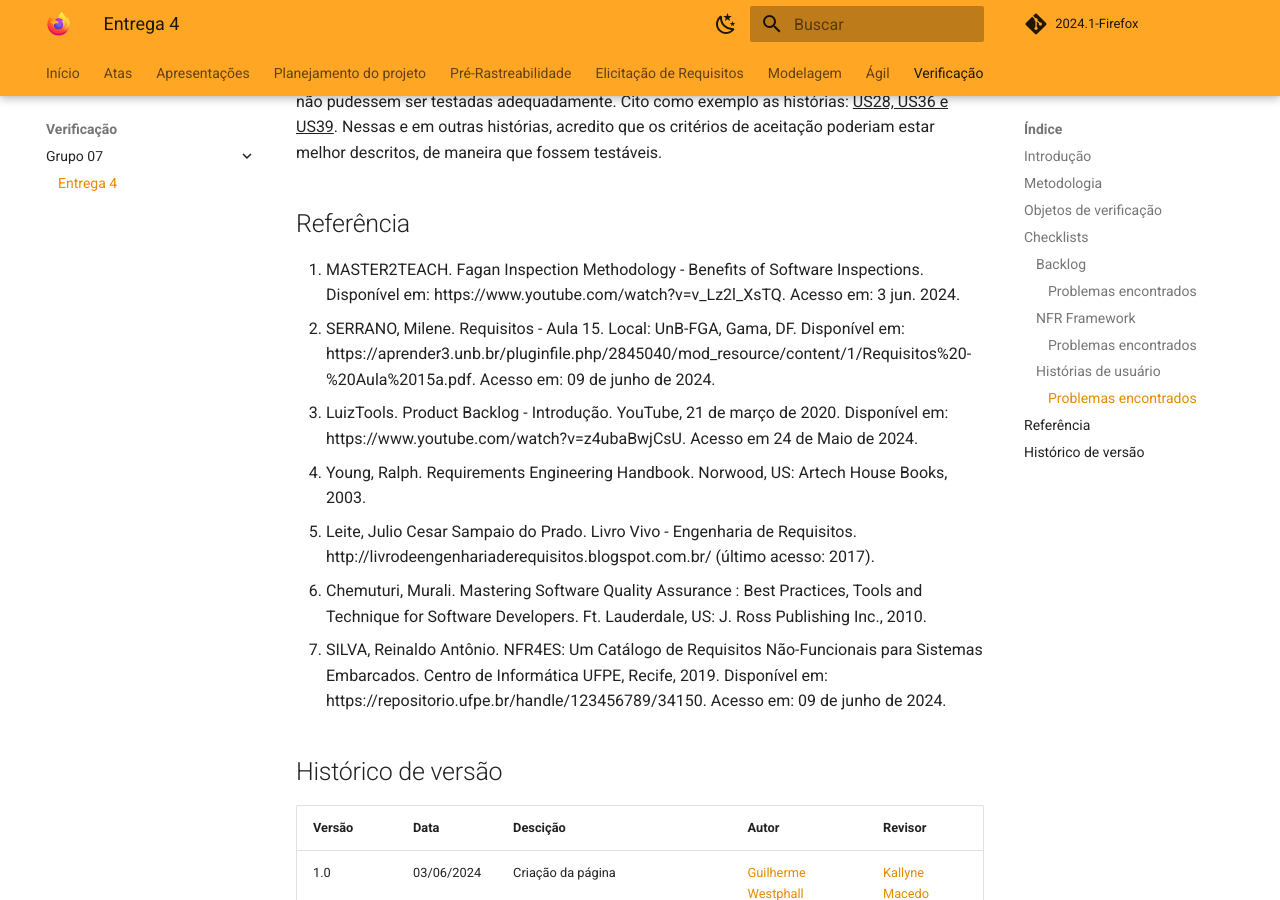
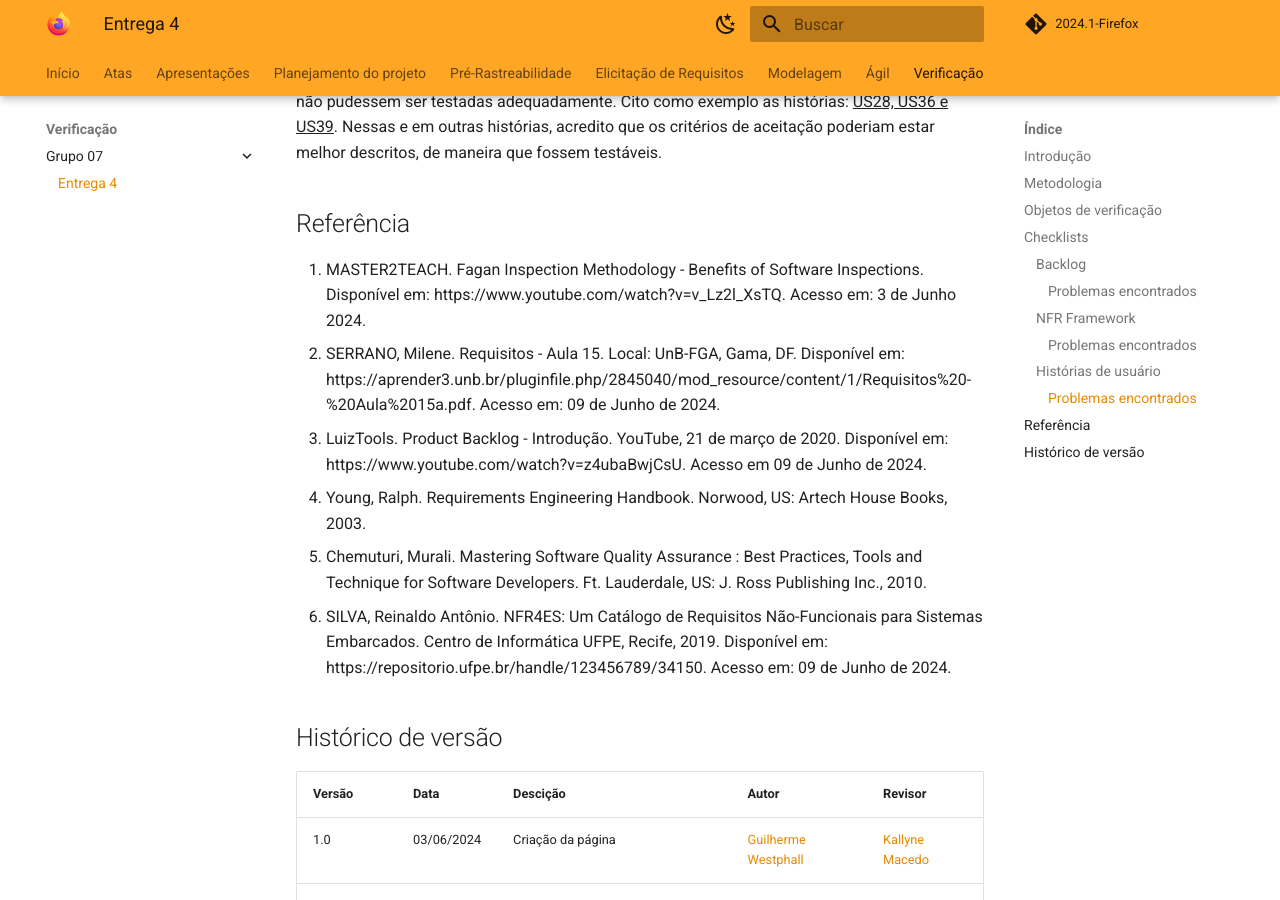
Before and after one commit to martinsglucas/Requisitos-de-Software, an MkDocs documentation site: the page built from docs/verificacao/grupo_7/entrega_4.md, in a window 1280 px wide and 900 px high, scrolled down 4136 px. Built offline with MkDocs 1.6.1 and Material for MkDocs 9.7.7, drawn with Linux system fonts in a browser that asks for light colours; comment, search, counter and statistics services are not loaded.

Commit message:
corrige referencias

```diff
--- a/docs/verificacao/grupo_7/entrega_4.md
+++ b/docs/verificacao/grupo_7/entrega_4.md
@@ -202,14 +202,12 @@ No geral, o artefato de [Histórias de usuário](https://requisitos-de-software.
 
 ## Referência
 
-1. MASTER2TEACH. Fagan Inspection Methodology - Benefits of Software Inspections. Disponível em: https://www.youtube.com/watch?v=v_Lz2l_XsTQ. Acesso em: 3 jun. 2024.
-2. SERRANO, Milene. Requisitos - Aula 15. Local: UnB-FGA, Gama, DF. Disponível em: https://aprender3.unb.br/pluginfile.php/2845040/mod_resource/content/1/Requisitos%20-%20Aula%2015a.pdf. Acesso em: 09 de junho de 2024.
-3. LuizTools. Product Backlog - Introdução. YouTube, 21 de março de 2020. Disponível em: https://www.youtube.com/watch?v=z4ubaBwjCsU. Acesso em 24 de Maio de 2024.
+1. MASTER2TEACH. Fagan Inspection Methodology - Benefits of Software Inspections. Disponível em: https://www.youtube.com/watch?v=v_Lz2l_XsTQ. Acesso em: 3 de Junho 2024.
+2. SERRANO, Milene. Requisitos - Aula 15. Local: UnB-FGA, Gama, DF. Disponível em: https://aprender3.unb.br/pluginfile.php/2845040/mod_resource/content/1/Requisitos%20-%20Aula%2015a.pdf. Acesso em: 09 de Junho de 2024.
+3. LuizTools. Product Backlog - Introdução. YouTube, 21 de março de 2020. Disponível em: https://www.youtube.com/watch?v=z4ubaBwjCsU. Acesso em 09 de Junho de 2024.
 4. Young, Ralph. Requirements Engineering Handbook. Norwood, US: Artech House Books, 2003.
-5. Leite, Julio Cesar Sampaio do Prado. Livro Vivo - Engenharia de Requisitos. http://livrodeengenhariaderequisitos.blogspot.com.br/ (último acesso:
-2017).
-6. Chemuturi, Murali. Mastering Software Quality Assurance : Best Practices, Tools and Technique for Software Developers. Ft. Lauderdale, US: J. Ross Publishing Inc., 2010.
-7. SILVA, Reinaldo Antônio. NFR4ES: Um Catálogo de Requisitos Não-Funcionais para Sistemas Embarcados. Centro de Informática UFPE, Recife, 2019. Disponível em: https://repositorio.ufpe.br/handle/123456789/34150. Acesso em: 09 de junho de 2024.
+5. Chemuturi, Murali. Mastering Software Quality Assurance : Best Practices, Tools and Technique for Software Developers. Ft. Lauderdale, US: J. Ross Publishing Inc., 2010.
+6. SILVA, Reinaldo Antônio. NFR4ES: Um Catálogo de Requisitos Não-Funcionais para Sistemas Embarcados. Centro de Informática UFPE, Recife, 2019. Disponível em: https://repositorio.ufpe.br/handle/123456789/34150. Acesso em: 09 de Junho de 2024.
 
 ## Histórico de versão
 
```
